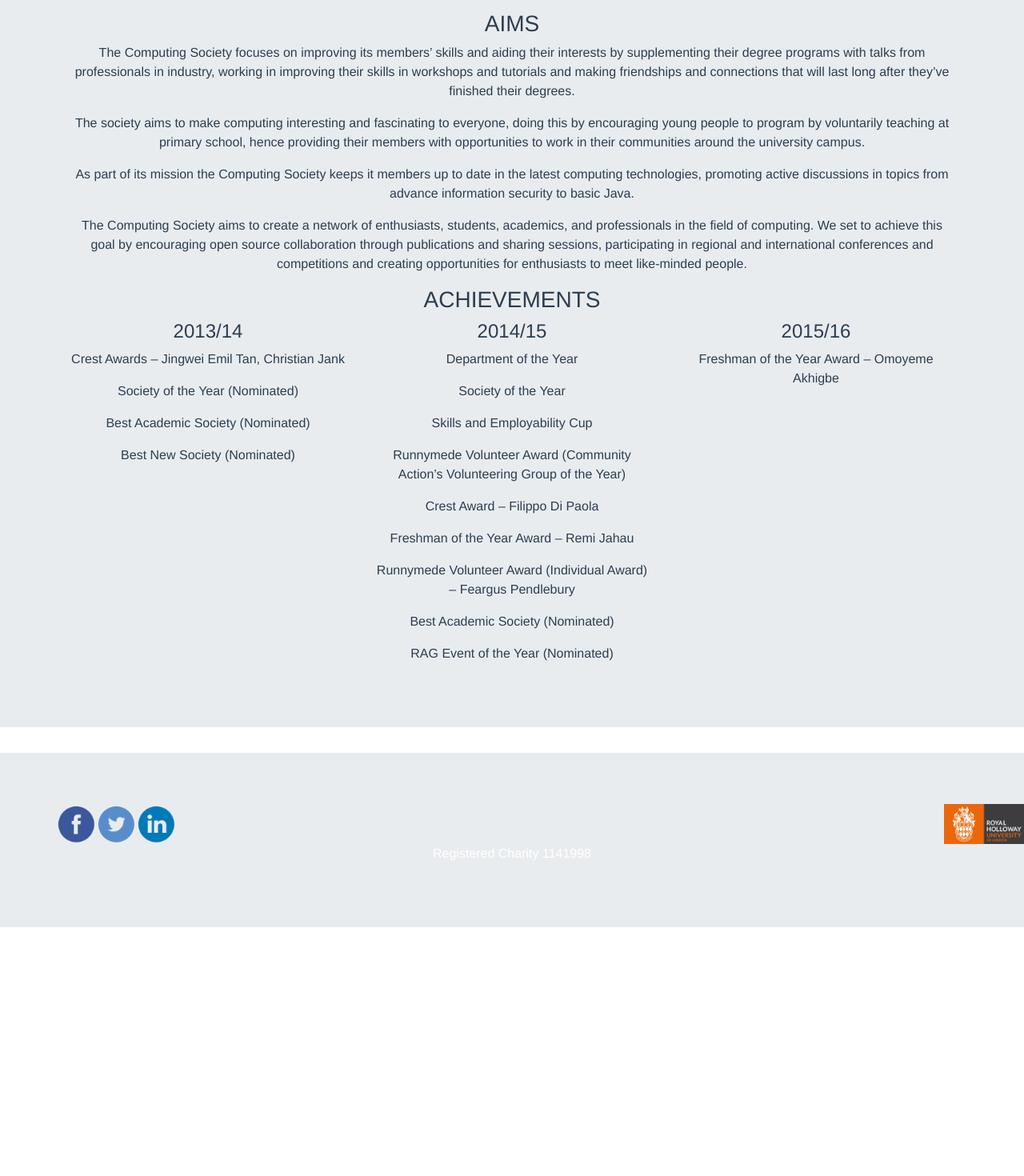
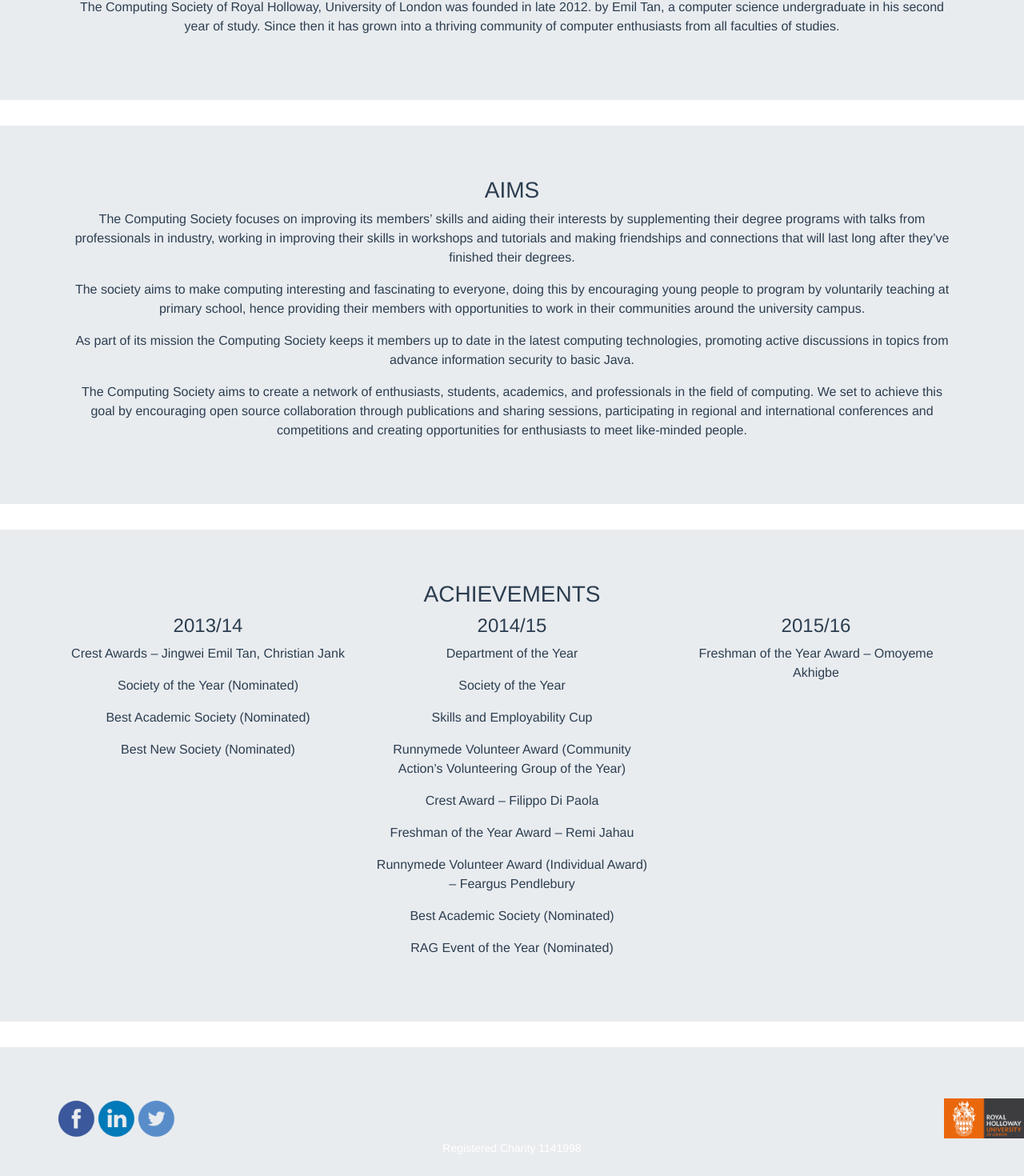
Before and after one commit to matty234/computingsociety.co.uk, a Vue app in the folder compsoc-website/: page / in a window 1280 px wide. Shown: the part 1124-2594 px from the top of the page at 80% size. Before the commit the page ends 2283 px from the top, so only its background shows below. Built offline with nearby package versions, Linux system fonts and the light colour scheme.

Commit message:
Home redesign

```diff
--- a/compsoc-website/src/components/homepage/Homepage.vue
+++ b/compsoc-website/src/components/homepage/Homepage.vue
@@ -3,6 +3,8 @@
     <b-jumbotron fluid class="darkbg">
       <img src="./csinverted.png" class="logo fullscreen">
       <h1 class="white pb-5">Code. Play. Connect.</h1>
+      <br />
+      <br />
       <br />
       <br />
       <br />
@@ -15,7 +17,7 @@
         </div>
       </div>
     </b-jumbotron>
-    <b-jumbotron fluid>
+    <b-jumbotron fluid class="nopadding">
       <div class="row">
         <div class="col">
           <h3>OUR HISTORY</h3>
@@ -23,6 +25,8 @@
           </p>
         </div>
       </div>
+    </b-jumbotron>
+    <b-jumbotron fluid class="nopadding">
       <div class="row">
         <div class="col">
           <h3>AIMS</h3>
@@ -36,6 +40,8 @@
           </p>
         </div>
       </div>
+    </b-jumbotron>
+    <b-jumbotron fluid class="nopadding">
       <div class="row">
         <div class="col">
           <h3>ACHIEVEMENTS</h3>
@@ -87,16 +93,24 @@
         </div>
       </div>
     </b-jumbotron>
-    <b-jumbotron fluid class="darkbg">
+    <b-jumbotron fluid class="darkbg vercenter">
       <div class="row">
-        <img src="./fbicon.png" class="icon">
-        <img src="./twittericon.png" class="icon">
-        <img src="./liicon.png" class="icon">
-        <img src="./rhullogo.jpg" class="icon right">
+        <a href="https://www.facebook.com/groups/rhul.computingsociety/">
+          <img src="./fbicon.png" class="icon">
+        </a>
+        <a href="https://uk.linkedin.com/in/rhul-computing-society-2a85b5147">
+          <img src="./liicon.png" class="icon">
+        </a>
+        <a href="https://twitter.com/rhulcompsoc?lang=en">
+          <img src="./twittericon.png" class="icon">
+        </a>
+        <a href="https://www.royalholloway.ac.uk/home.aspx">
+          <img src="./rhullogo.jpg" class="icon right">
+        </a>
       </div>
       <div class="row">
         <div class="col">
-          <p class="white">Registered Charity 1141998</p>
+          <small class="white">Registered Charity 1141998</small>
         </div>
       </div>
     </b-jumbotron>
@@ -104,6 +118,15 @@
 </template>
 
 <style>
+.nopadding {
+  padding-bottom: 0px;
+}
+
+.vercenter {
+  display: flex;
+  align-items: center;
+  justify-content: center;
+}
 
 .right {
   position: absolute;
@@ -132,7 +155,7 @@
 }
 
 .jumbotron {
-  margin-bottom: 0px
+  margin-bottom: 0px;
 }
 
 .logo {
@@ -147,7 +170,7 @@
   left: inherit;
 }
 
-.fullscreen img {
+.fullscreen {
   width: 100%;
   background-size: cover;
   background-position: center;
--- a/compsoc-website/src/components/ui/Navbar.vue
+++ b/compsoc-website/src/components/ui/Navbar.vue
@@ -1,12 +1,11 @@
 <template>
   <div>
-    <b-navbar type="inverse" variant="inverse" fixed="top" toggleable toggle-breakpoint="md">
+    <b-navbar type="inverse" variant="inverse" fixed="top" toggleable="md">
       <b-nav-toggle target="nav_collapse"></b-nav-toggle>
       <b-navbar-brand :to="{name: 'Home'}">
         <img src="./csinverted.png" class="d-inline-block align-top small">
       </b-navbar-brand>
       <b-nav is-nav-bar>
-        <b-nav-item :to="{name: 'About'}">About</b-nav-item>
         <b-nav-item href="#">Socials</b-nav-item>
         <b-nav-item href="#">Career Opportunities</b-nav-item>
         <b-nav-item href="#">Girls Who Code</b-nav-item>
```
Also changed, not shown: 1 other file (tests, documents, lock files or other folders).
